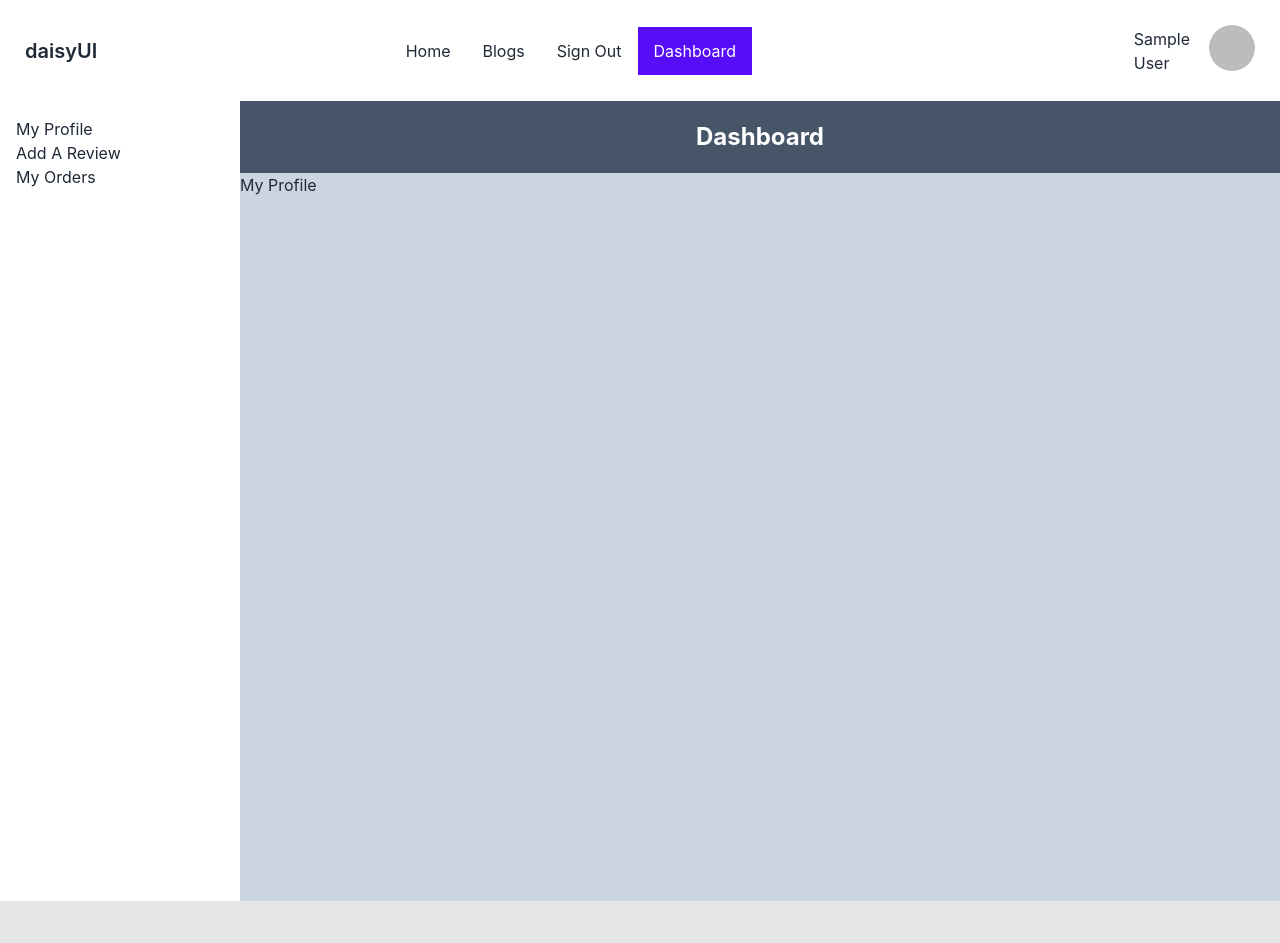
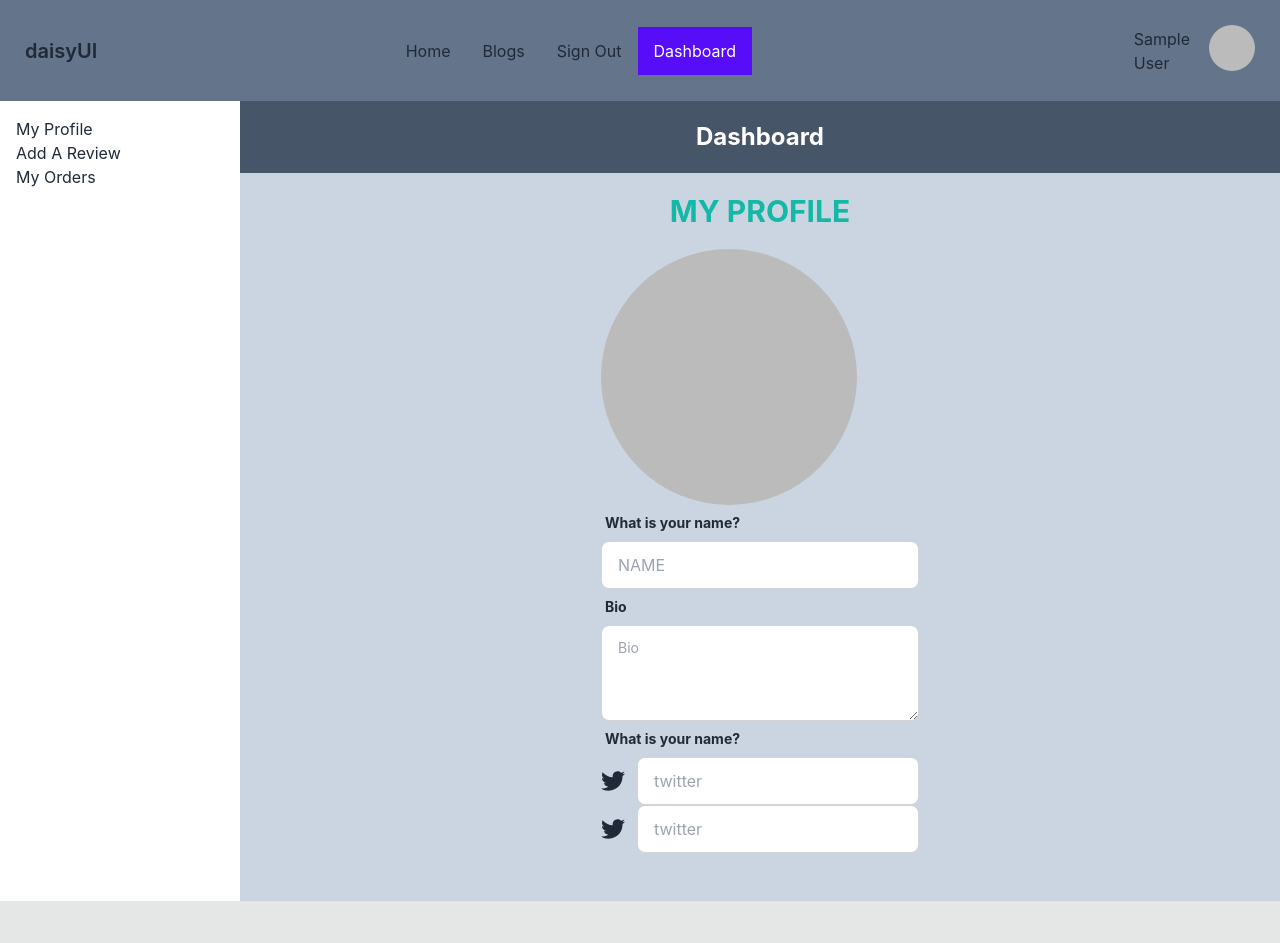
Before and after one commit to tanvirhossains/manufacturer_tools_client, a React (Create React App) app: page /dashboard in a window 1280 px wide. Shown: the top 943 px of the page. Built offline with nearby package versions, Linux system fonts and the light colour scheme; no server answers; sample sign-in values are in the browser's storage.

Commit message:
order send to the database

```diff
--- a/package.json
+++ b/package.json
@@ -3,6 +3,10 @@
   "version": "0.1.0",
   "private": true,
   "dependencies": {
+    "@fortawesome/fontawesome-svg-core": "^6.1.1",
+    "@fortawesome/free-solid-svg-icons": "^6.1.1",
+    "@fortawesome/react-fontawesome": "^0.1.18",
+    "@react-icons/all-files": "^4.1.0",
     "@testing-library/jest-dom": "^5.16.4",
     "@testing-library/react": "^13.2.0",
     "@testing-library/user-event": "^13.5.0",
@@ -17,6 +21,7 @@
     "react-dom": "^18.1.0",
     "react-firebase-hooks": "^5.0.3",
     "react-hook-form": "^7.31.2",
+    "react-icons": "^4.3.1",
     "react-router-dom": "^6.3.0",
     "react-scripts": "5.0.1",
     "react-toastify": "^9.0.1",
--- a/src/Pages/DashBoard/MyProfile.js
+++ b/src/Pages/DashBoard/MyProfile.js
@@ -1,9 +1,62 @@
 import React from 'react';
+import { useAuthState } from 'react-firebase-hooks/auth';
+import auth from '../../firebase.init';
+import { FaBeer } from 'react-icons/fa';
+import { AiFillLinkedin } from 'react-icons/ai';
+
+import { FontAwesomeIcon } from '@fortawesome/react-fontawesome'
+import { faCoffee } from '@fortawesome/free-solid-svg-icons'
+
 
 const MyProfile = () => {
+    const [user] = useAuthState(auth)
+
+    var ema = user?.displayName;
+    var initials = ema?.charAt(0)
     return (
         <div>
-            <h1>My Profile</h1>
+            <h1 className='text-center text-3xl font-bold text-teal-500 uppercase my-5'>My Profile</h1>
+
+            <div>
+                <div>
+                    <div className='flex justify-center items-center'>
+                        <div>
+                            {user?.photoURL ? <img className='lg:w-64 md:w-48 rounded-full' src={user.photoURL} alt='' /> : <p className='border font-bold lg:w-64  flex justify-center  items-center rounded-full bg-green-800 text-white  text-2xl uppercase'><div className=' '>
+                                <text>{initials}</text></div></p>}
+                            <form action="">
+                                <div class="form-control w-full max-w-xs">
+                                    <label class="label">
+                                        <span class="label-text font-bold text-1xl">What is your name?</span>
+                                    </label>
+                                    <input type="text" placeholder="NAME" class="input input-bordered w-full max-w-xs" />
+                                    <label class="label">
+                                        <span class="label-text font-bold text-1xl">Bio</span>
+                                    </label>
+                                    <textarea class="textarea textarea-bordered h-24" placeholder="Bio"></textarea>
+                                    <label class="label">
+                                        <span class="label-text font-bold text-1xl">What is your name?</span>
+                                    </label>
+                                    <div className='flex items-center'>
+                                        {/* <a className'> <AiFillLinkedin className='h-4' width="24" height="24" /></a> */}
+                                        {/* <FontAwesomeIcon width="24" height="24" icon='facebook'></FontAwesomeIcon> */}
+                                        <a><svg xmlns="http://www.w3.org/2000/svg" width="24" height="24" viewBox="0 0 24 24" class="fill-current"><path d="M24 4.557c-.883.392-1.832.656-2.828.775 1.017-.609 1.798-1.574 2.165-2.724-.951.564-2.005.974-3.127 1.195-.897-.957-2.178-1.555-3.594-1.555-3.179 0-5.515 2.966-4.797 6.045-4.091-.205-7.719-2.165-10.148-5.144-1.29 2.213-.669 5.108 1.523 6.574-.806-.026-1.566-.247-2.229-.616-.054 2.281 1.581 4.415 3.949 4.89-.693.188-1.452.232-2.224.084.626 1.956 2.444 3.379 4.6 3.419-2.07 1.623-4.678 2.348-7.29 2.04 2.179 1.397 4.768 2.212 7.548 2.212 9.142 0 14.307-7.721 13.995-14.646.962-.695 1.797-1.562 2.457-2.549z"></path></svg></a>
+                                        <input type="text" placeholder="twitter" class="input input-bordered w-full max-w-xs ml-3" />
+                                    </div>
+                                    <div className='flex items-center'>
+                                        {/* <a className'> <AiFillLinkedin className='h-4' width="24" height="24" /></a> */}
+                                        {/* <FontAwesomeIcon width="24" height="24" icon='facebook'></FontAwesomeIcon> */}
+                                        <a><svg xmlns="http://www.w3.org/2000/svg" width="24" height="24" viewBox="0 0 24 24" class="fill-current"><path d="M24 4.557c-.883.392-1.832.656-2.828.775 1.017-.609 1.798-1.574 2.165-2.724-.951.564-2.005.974-3.127 1.195-.897-.957-2.178-1.555-3.594-1.555-3.179 0-5.515 2.966-4.797 6.045-4.091-.205-7.719-2.165-10.148-5.144-1.29 2.213-.669 5.108 1.523 6.574-.806-.026-1.566-.247-2.229-.616-.054 2.281 1.581 4.415 3.949 4.89-.693.188-1.452.232-2.224.084.626 1.956 2.444 3.379 4.6 3.419-2.07 1.623-4.678 2.348-7.29 2.04 2.179 1.397 4.768 2.212 7.548 2.212 9.142 0 14.307-7.721 13.995-14.646.962-.695 1.797-1.562 2.457-2.549z"></path></svg></a>
+                                        <input type="text" placeholder="twitter" class="input input-bordered w-full max-w-xs ml-3" />
+                                    </div>
+
+
+
+                                </div>
+                            </form>
+                        </div>
+                    </div>
+                </div>
+            </div>
         </div>
     );
 };
--- a/src/Pages/Home/Navbar.js
+++ b/src/Pages/Home/Navbar.js
@@ -24,7 +24,7 @@ const Navbar = () => {
 
     return (
         <div>
-            <div class="navbar bg-base-100">
+            <div class="navbar bg-slate-500">
                 <div class="navbar-start">
                     <div class="dropdown">
                         <label tabindex="0" class="btn btn-ghost lg:hidden">
@@ -56,7 +56,7 @@ const Navbar = () => {
                     </label>
                     {/* <label class="btn btn-primary drawer-button lg:hidden">Open drawer</label> */}
                 </div>
-               <div className='flex'> {user?.displayName}</div>
+                <div className='flex'> {user?.displayName}</div>
                 {user && <div class="dropdown p-4">
                     <label tabindex="0" class="btn btn-ghost btn-circle avatar">
                         <div class="">
@@ -67,7 +67,8 @@ const Navbar = () => {
                             </div>
                         </div>
                     </label>
-                    <ul tabindex="0" class="menu menu-compact dropdown-content mt-3 p-2 shadow bg-base-100 rounded-box w-52">
+                    <ul tabindex="3" class="menu menu-compact dropdown-content mt-3 p-2 shadow bg-slate-600 text-white rounded-box w-52">
+                        <li> {user?.displayName}</li>
                         <li>
                             <a class="justify-between" >
                                 <Link to='/dashboard'> Profile</Link>
--- a/src/Pages/Purchase/Purchase.js
+++ b/src/Pages/Purchase/Purchase.js
@@ -8,13 +8,11 @@ import auth from '../../firebase.init';
 const Purchase = () => {
     const { toolId } = useParams()
     const [user] = useAuthState(auth)
-    const {
-        register, handleSubmit, formState: { errors } } = useForm();
-
-
+    const { register, handleSubmit, formState: { errors } } = useForm();
 
 
     const [tool, setTool] = useState({})
+
     useEffect(() => {
         fetch(`http://localhost:5000/tools/${toolId}`)
             .then(res => res.json())
@@ -22,12 +20,36 @@ const Purchase = () => {
     }, [])
 
 
-    const { name, img, quantity, minOrder } = tool
-
+    const { name, img, quantity, minOrder, _id } = tool
+    console.log(_id)
     const onSubmit = (data) => {
         // toast(JSON.stringify(data));
         console.log(data)
-        toast.success(`you order ${data.order} pcs of ${name} `)
+        toast.success(`you order ${data.quantity} pcs  ${name} `)
+
+        const order = {
+            id: _id,
+            toolName: name,
+            toolImg: img,
+            userName: user.displayName,
+            userEmail: user.email,
+            quantity: data.quantity,
+            address: data.address,
+            phone: data.phone
+
+        }
+        fetch('http://localhost:5000/order', {
+            method: 'POST',
+            headers: {
+                'Content-Type': 'application/json'
+            },
+            body: JSON.stringify(order)
+        })
+            .then(res => res.json())
+            .then(value => {
+                toast.success('Data is Delivered to Database')
+            })
+
     }
     // const order =
     // if (quantity < )
@@ -56,28 +78,47 @@ const Purchase = () => {
                         <div class="card-body">
                             <h2 class=" text-center text-indigo-700 font-bold text-2xl"> User Information</h2>
 
-                            <form action="" className='grid grid-cols-1 gap-4' onSubmit={handleSubmit(onSubmit)}>
-
+                            <form action="" className='grid grid-cols-1 ' onSubmit={handleSubmit(onSubmit)}>
+                                <label className='label'>
+                                    <span className='font-bold '>Name</span>
+                                </label>
                                 <input type="text" placeholder="Type here" disabled value={user?.displayName} class="input input-bordered w-full max-w-xs" />
+                                <label className='label'>
+                                    <span className='font-bold '>Email </span>
+                                </label>
                                 <input type="text" placeholder="Type here" disabled value={user?.email} class="input input-bordered w-full max-w-xs" />
-                                <input type="text" placeholder="Your Address" class="input input-bordered w-full max-w-xs" />
+                                <label className='label'>
+                                    <span className='font-bold '>Address</span>
+                                </label>
+                                <input type="text" placeholder="Your Address " name='address' class="input input-bordered w-full max-w-xs"
+                                    {...register("address", {
+                                        required: true,
+                                    })}
+                                />
+                                {errors.address?.type === 'required' && <p className='text-red-500 font-bold'>Please give Your Address !!</p>}
+                                <label className='label'>
+                                    <span className='font-bold '>Phone Number</span>
+                                </label>
                                 <input type="number" placeholder="Phone Number" name='number' class="input input-bordered w-full max-w-xs"
                                     {...register("phone", {
                                         required: true,
                                     })}
                                 />
                                 {errors.phone?.type === 'required' && <p className='text-red-500 font-bold'>Please give a Phone number</p>}
-                                <input placeholder="order" type='number' name='number' class="input input-bordered w-full max-w-xs"
-                                    {...register("order", {
+                                <label className='label'>
+                                    <span className='font-bold '>Tools Quantity</span>
+                                </label>
+                                <input placeholder="Number of Product" type='number' name='quantity' class="input input-bordered w-full max-w-xs"
+                                    {...register("quantity", {
                                         required: true,
                                         min: minOrder,
                                         max: quantity,
                                     })} />
-                                {errors?.order?.type === "required" && <p className='text-red-500 font-bold' >This field is required</p>}
-                                {errors?.order?.type === "min" && (<p className='text-red-500 font-bold'>please order Minimum {minOrder}</p>)}
-                                {errors?.order?.type === "max" && (<p className='text-red-500 font-bold'>We Have Only {quantity} pcs</p>)}
+                                {errors?.quantity?.type === "required" && <p className='text-red-500 font-bold' >This field is required</p>}
+                                {errors?.quantity?.type === "min" && (<p className='text-red-500 font-bold'>please order Minimum {minOrder}</p>)}
+                                {errors?.quantity?.type === "max" && (<p className='text-red-500 font-bold'>We Have Only {quantity} pcs</p>)}
 
-                                <input type="submit" value="Order now " />
+                                <input type="submit" className='btn mt-4' value="Order now " />
                             </form>
 
                         </div>
```
Also changed, not shown: 1 other file (tests, documents, lock files or other folders).
